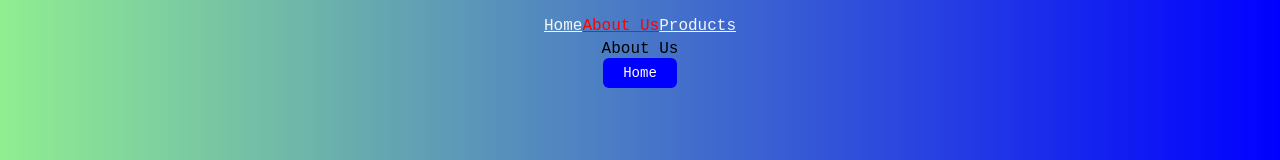
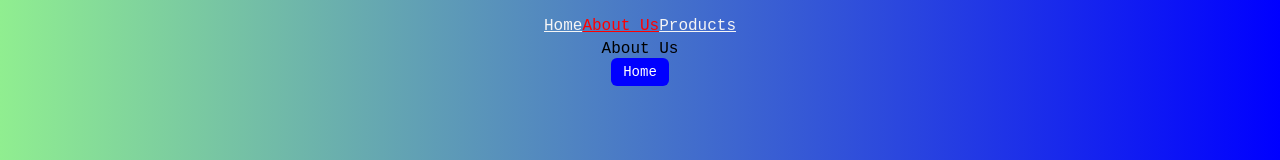
Before and after one commit to Legendary-Folah/rrd, a React (Create React App) app: page /about in a window 1280 px wide. Shown: the top 160 px of the page. Built offline with nearby package versions, Linux system fonts and the light colour scheme.

Commit message:
more and more changes as we progress

```diff
--- a/src/App.css
+++ b/src/App.css
@@ -23,6 +23,7 @@ body {
   color: white;
   box-shadow: 2px 2px black;
   box-shadow: var(--shadow-1);
+  padding: 0.375rem 0.75rem;
 }
 
 .navbar {
```
